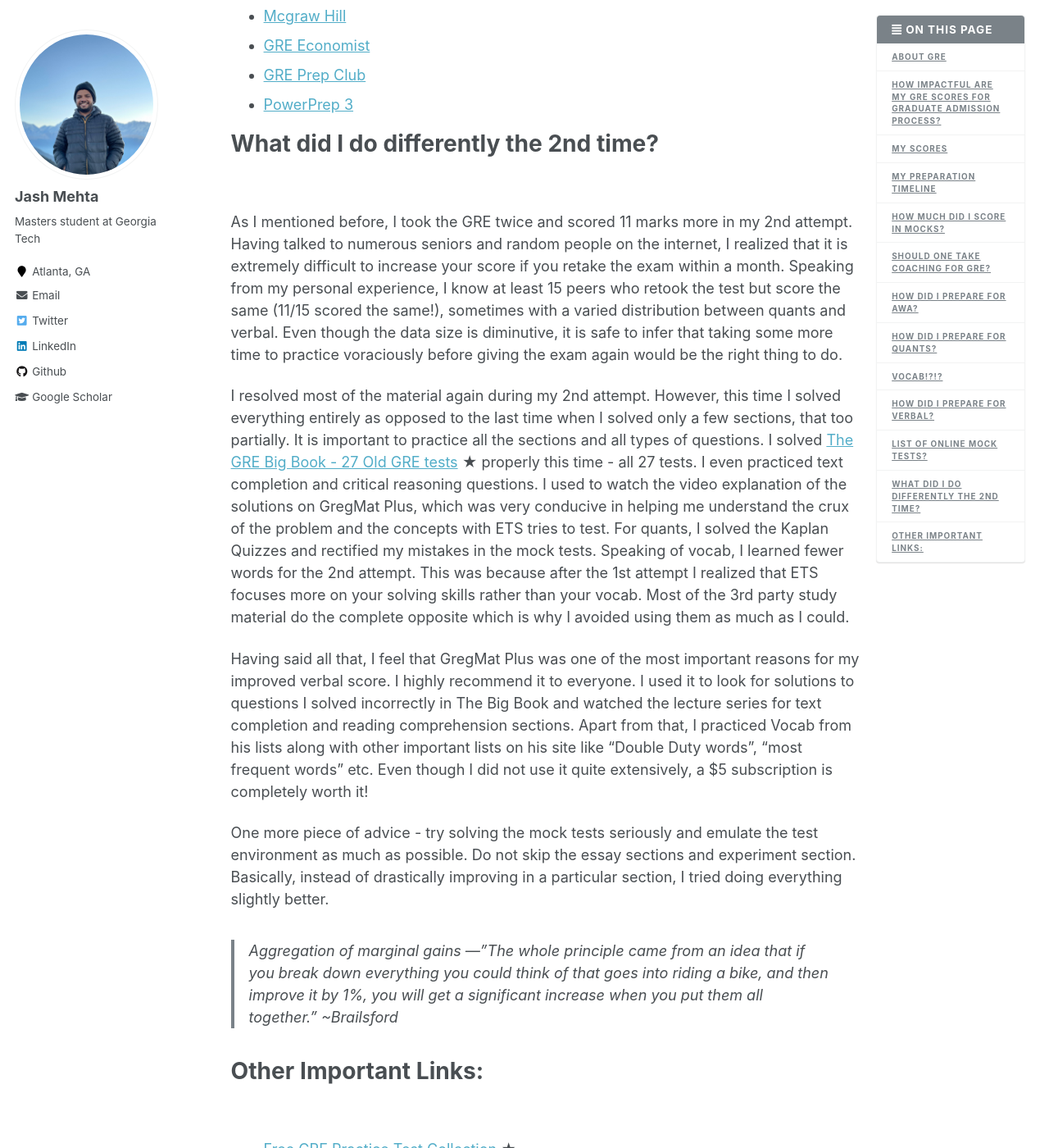
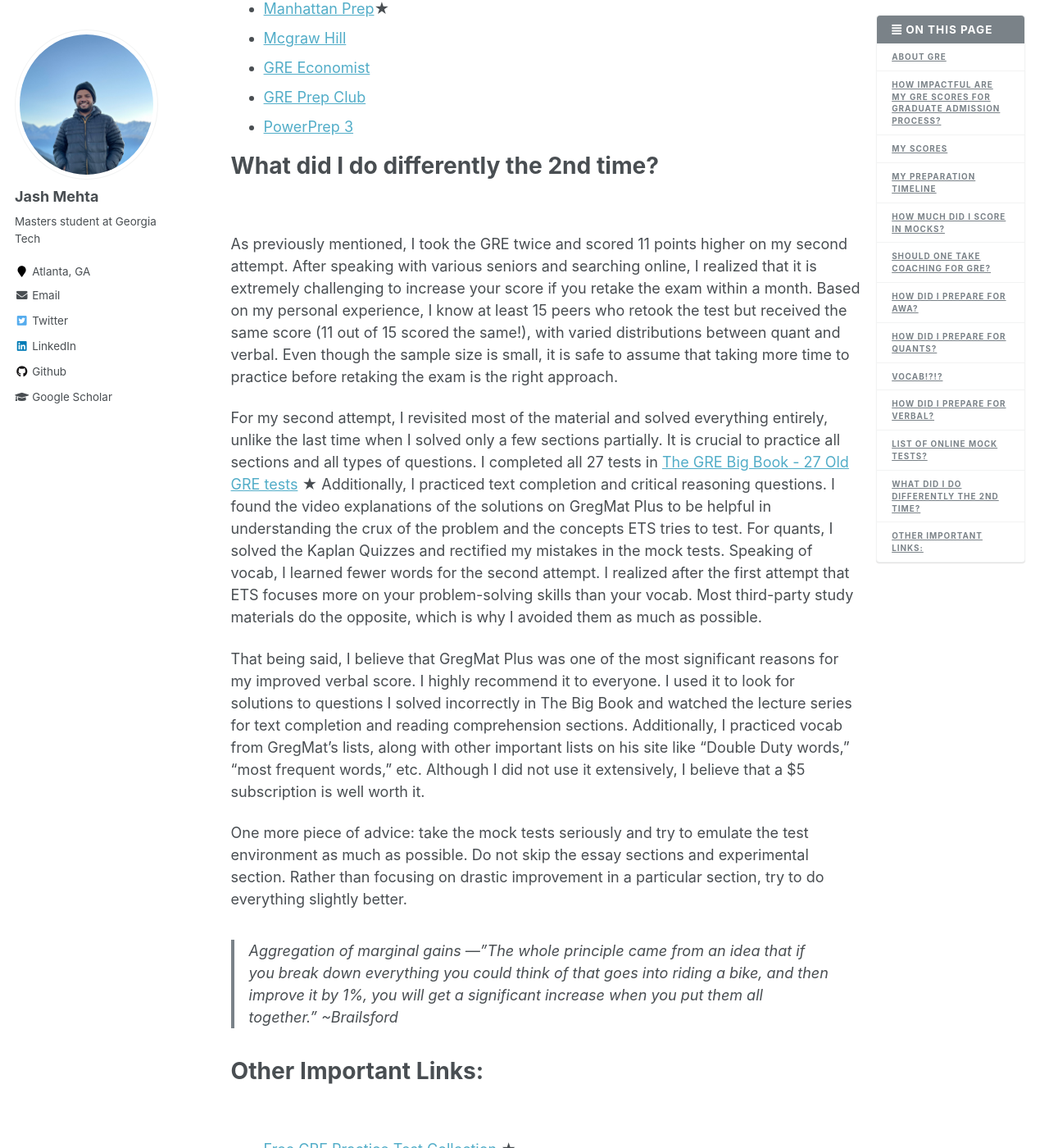
Before and after one commit to jashmehta3300/jashmehta3300.github.io, a Jekyll site: the page built from _posts/2021-02-09-gre-experience.md, in a window 1280 px wide and 1400 px high, scrolled down 7803 px. Shown: the whole window at 82% size. Built offline with Jekyll 4.4.1, drawn with Linux system fonts in a browser that asks for light colours; comment, search, counter and statistics services are not loaded; some of the changed text lies outside the part shown.

Commit message:
minor changes

```diff
--- a/_posts/2021-02-09-gre-experience.md
+++ b/_posts/2021-02-09-gre-experience.md
@@ -14,7 +14,7 @@ This blog is primarily about my preparation for Graduate Record Examination (GRE
 
 &#9733; - highly recommended
 
-While preparing for GRE, I have spent numerous hours soliciting advice from someone who has been through the same path before and has experienced it beforehand. I kept calling my peers and seniors for advice or thoughts on a particular problem I encountered while preparing. My penchant for writing compelled me to come up with this post to summarize everything, share my findings and answer the questions I was asked quite often.
+As I prepared for the GRE, I spent countless hours seeking advice from those who had already navigated the same path. I reached out to peers and seniors for insights on specific problems I encountered while studying. As someone with a passion for writing, I felt compelled to summarize my findings and share them with others, answering common questions that had been posed to me.
 
 <div>
     <blockquote class="twitter-tweet"><p lang="en" dir="ltr">When you’ve written the same code 3 times, write a function<br><br>When you’ve given the same in-person advice 3 times, write a blog post</p>&mdash; David Robinson (@drob) <a href="https://twitter.com/drob/status/928447584712253440?ref_src=twsrc%5Etfw">November 9, 2017</a></blockquote> <script async src="https://platform.twitter.com/widgets.js" charset="utf-8"></script>
@@ -31,7 +31,7 @@ While preparing for GRE, I have spent numerous hours soliciting advice from some
 <br />
 I recently came across this article written by Karthik Raghunathan from Stanford CS: [Demystifying the American Graduate Admission Process](https://nlp.stanford.edu/~rkarthik/DAGAP.pdf){:target="_blank" rel="noopener"} &#9733;. This is the most cohesive source I have found until now, which elucidates every aspect of the admission process. I strongly recommend everyone to go through this.
 
-However, for those who are here lazy and just want to know how impactful their GRE scores are, here is what the above article reads:
+However, for those who are short on time and want to know specifically about the impact of GRE scores, the article states the following:
 > The GRE General Test, conducted by ETS is a requirement for most of the top schools. However, the GRE
 Subject Test is usually optional for a Masters application. The GRE scores are mostly used as a negative filter for
 rejecting candidates. A poor GRE score can get the candidate rejected, but an exceptionally high GRE score will still
@@ -68,7 +68,7 @@ Three scores are reported on the GRE General Test:
 
 # My preparation timeline
 <br />
-I was able to score 328/340 with some smart work and a scintilla of dedication. I was irked after my first unsuccessful attempt and GRE seemed like a daunting task to me. However, I knew that I needed a decent score to fulfill my aspirations to pursue graduate studies abroad. It motivated me to study again and rectify the mistakes I made before. In the end, it turned out to be quite fruitful! I’ll retrospect here my journey from the day I officially started the preparation.
+I was able to achieve a score of 328/340 with some smart work and a hint of dedication. After my first unsuccessful attempt, I was disheartened and the GRE seemed like a daunting task to me. However, I knew that I needed a decent score to fulfill my aspirations of pursuing graduate studies abroad, which motivated me to study harder and rectify the mistakes I made before. In the end, it turned out to be quite fruitful! Let me reflect on my journey from the day I officially started the preparation.
 My GRE preparation timeline goes something like this:
 
 * June 2020: Started learning words, spending an hour or so each day
@@ -101,20 +101,20 @@ With proper planning, a score way better than mine, probably 330+/340, is easily
 
 # Should one take coaching for GRE?
 <br />
-Nothing against the people who do take coaching, but I strongly feel that there is no need for it. According to me, GRE tests your ability to apply knowledge rather than learn intricate things. Practice is all you need so unless you are someone who won't study until your coach pressures you to, GRE classes are not worth the money.
+unnecessary for the GRE. In my opinion, the test evaluates your ability to apply knowledge rather than memorize intricate details. All you really need is practice, so unless you're the type of person who won't study without external pressure, GRE classes aren't worth the expense.
 
 # How did I prepare for AWA?
 <br />
-It comprises of 2 essays, of 30 minutes each. To be honest, the score of AWA does not matter drastically but it helps to have a 4+ (which is easy to get given that you are a decent writer). However, AWA is the first section of GRE, and performing well in this section helps you boost your confidence for the subsequent Quants and Verbal Sections. The writing sections are not testing knowledge but instead structure and critical thinking ability. If you have a flair for writing, this should not be too challenging. However, if not, then take up a few topics and write your essays.
+The GRE writing section comprises of two essays, each of 30 minutes. Although the score of AWA does not hold much significance, achieving a 4+ score can certainly help boost your confidence for the subsequent Quants and Verbal sections. The writing sections aim to test your structure and critical thinking abilities rather than your knowledge. If you have a flair for writing, this section should not be too challenging. However, if writing is not your strong suit, then practicing a few topics and writing essays can be beneficial.
 
-I practiced 3 issue essays and 2 argument essays for appearing for the exam. While giving the mocks, I realized that I slightly struggled in coming up with ample points to support my issue essay arguments. Spending a lot of time in opening the issue essay aggravated the problem. Thus, to alleviate it, I went through the pool of Issue Essays (list of 150 essays) and noted the ones which perplexed me ([this](https://docs.google.com/document/d/19Pfu_IcPMPbxVfz5efyTLO5uxPnw5xHGiqd3GAkGDgE/edit?usp=sharing){:target="_blank" rel="noopener"} is my list). I then surfed the net, found essays written by random people on various portals, and read them to gather a few points. I even prepared a dummy starting paragraph for my Issue essay which was loaded with GRE words to leave a good first impression and to save time for my body paragraphs. I found the argument essays quite straightforward so I did not pay much heed while preparing.
+For my preparation, I practiced three issue essays and two argument essays. During my mock tests, I found that I struggled to come up with ample points to support my issue essay arguments and spent a lot of time in opening the issue essay, which aggravated the problem. To alleviate this issue, I went through the pool of Issue Essays (list of 150 essays), noted the ones that perplexed me ([this](https://docs.google.com/document/d/19Pfu_IcPMPbxVfz5efyTLO5uxPnw5xHGiqd3GAkGDgE/edit?usp=sharing){:target="_blank" rel="noopener"} is my list), and read essays written by others to gather a few points. I even prepared a dummy starting paragraph loaded with GRE words to leave a good first impression and save time for my body paragraphs. I found the argument essays straightforward, so I did not pay much attention while preparing for them.
 
 The start and end I prepared for my essays can be found - [here](/files/blog/AWA.pdf){:target="_blank" rel="noopener"}. It is needless to say that copying the text as it is will not help you since ETS has a provision for plagiarism in AWA essays.
 
 Does the GRE essay come from the pool of topics specified on the ETS website?
 **Yes**, both the argument and essay topics come from the essay or argument pool as specified in the ETS site (links present at the end of this answer)
 
-People often skip the AWA section while appearing for mock tests. Please don't do that. I know it is vapid and tedious, but it will help you judge yourself better. There are high chances of you making a silly mistake in the last Quants section if you wrote the essays and you are not used to writing tests with such long time formats. Adhere to writing both the essays diligently. It indeed will bear you sweet fruit.
+Many test-takers skip the AWA section during mock tests, but it is essential not to do so. Although it may seem uninteresting and time-consuming, writing the essays can help you evaluate your abilities better. Additionally, if you are not accustomed to taking tests with such long time formats, there is a high chance of making silly mistakes in the last Quants section. Thus, it is recommended to write both essays diligently as it can yield fruitful results.
 
 Important Links:
 
@@ -140,11 +140,11 @@ These are the resources for practicing quants:
 * [Target Test Prep Formula Sheet](https://drive.google.com/file/d/11FwBghTMkFhp4fNTGuXTr78emRoc1w4D/view){:target="_blank" rel="noopener"}
 * [Collection of various "cheat sheets"](https://drive.google.com/drive/u/0/folders/1vWIfelVKbptwgnZkq0wXI0m07-Nt6ClS){:target="_blank" rel="noopener"}
 
-Whenever I erred in any question during my mocks, I used to go back to that chapter, analyze what I missed and make a note of it for future reference. I feel that making a list of mistakes, is of paramount importance since it helped me ensure that I don't make the same silly mistake twice.
+Whenever I made a mistake in a question during my mock tests, I would go back to that chapter, analyze what I missed, and make a note of it for future reference. Making a list of mistakes is paramount because it helped me ensure that I didn't make the same silly mistake twice.
 
-I would personally suggest starting with Manhattan 5lb and Nova GRE Math Bible for someone who wants to learn concepts. Even though the sums in these books are straightforward, they do help in the revision of concepts and certain areas that are easy to miss (like box plots). You should not skip a single thing in quants, however trivial it might be. A few of my peers did not pay heed to topics like box plots, GRE math conventions, the sum of interior angles, etc, and were surprised to see multiple questions relating to it in their actual GRE.
+I highly recommend starting with Manhattan 5lb and Nova GRE Math Bible for someone who wants to learn concepts. Even though the problems in these books are straightforward, they do help with the revision of concepts and certain areas that are easy to miss, such as box plots. You should not skip a single topic in quants, no matter how trivial it may seem. Some of my peers ignored topics such as box plots, GRE math conventions, and the sum of interior angles, and were surprised to see multiple questions related to them on their actual GRE.
 
-Lastly, if you are shooting for the moon? You might want to solve GMAT sums which are harder than GRE quants.
+Lastly, if you are aiming for a high score, you might want to solve GMAT problems, which are harder than GRE quants.
 
 # Vocab!?!?
 <br />
@@ -159,11 +159,11 @@ These are lists I would recommend for vocab (in order):
 
 # How did I prepare for Verbal?
 <br />
-Firstly, for verbal in particular, I strongly recommend solving the Official ETS Verbal Guide before your actual GRE, since it is important to get accustomed to ETS’ way of testing.
+Firstly, I strongly recommend solving the Official ETS Verbal Guide before taking the actual GRE, especially for the verbal section. This is because it is important to get accustomed to ETS' way of testing.
 
-During my 2nd attempt, I got a subscription to [GregMat Plus](https://www.youtube.com/watch?v=J0ywReE4qKo){:target="_blank" rel="noopener"}&#9733;. Nothing has been more helpful. The affordability of GregMat is one of its high points. You will rarely find a course that is so well structured and so credible for such a low price in the world of test prep. Monthly payment of $5 gives you access to a magnitude of different learning material.
+During my 2nd attempt, I got a subscription to [GregMat Plus](https://www.youtube.com/watch?v=J0ywReE4qKo){:target="_blank" rel="noopener"}&#9733;. Nothing has been more helpful. The affordability of GregMat is one of its best points. You will rarely find a course that is so well structured and so credible for such a low price in the world of test prep. A monthly payment of $5 gives you access to an extensive collection of study resources.
 
-The verbal score does not matter as much as the Quants score does. For people aiming for STEM courses, a score in the vicinity of 152–155 in verbal should be enough. However, a good verbal score helps to escalate the total GRE score. Majority of my preparation for verbal included solving [The GRE Big Book - 27 Old GRE tests](https://www.amazon.com/GRE-Practicing-Take-General-Test/dp/0446396001/ref=sr_1_6?keywords=gre+the+big+book&qid=1554738135&s=gateway&sr=8-6){:target="_blank" rel="noopener"} &#9733;. Even though the format has changed, but the short and long passages are quite relevant. Solving the text completion and critical reasoning questions from this book is also not a bad idea. Apart of the Big Book, I solved [The Princeton Review - 1014 practice questions](https://www.amazon.in/Practice-Questions-Graduate-School-Preparation/dp/0307945383){:target="_blank" rel="noopener"} and [Kaplan's Quiz](https://www.kaptest.com/gre){:target="_blank" rel="noopener"}. I would suggest not to solve Manhattan 5lb for verbal since the questions are not similar to what ETS asks. They are more focused on vocab rather than logic.
+It's important to note that while the verbal score is not as crucial as the quant score for STEM courses, a good verbal score can still boost your overall GRE score. For those aiming for STEM courses, a verbal score in the range of 152-155 is generally sufficient. o prepare for the verbal section, I found solving [The GRE Big Book - 27 Old GRE tests](https://www.amazon.com/GRE-Practicing-Take-General-Test/dp/0446396001/ref=sr_1_6?keywords=gre+the+big+book&qid=1554738135&s=gateway&sr=8-6){:target="_blank" rel="noopener"} &#9733;to be helpful, as the short and long passages are still relevant even though the format has changed. Additionally, practicing text completion and critical reasoning questions from this book can also be beneficial. Apart of the Big Book, I also used [The Princeton Review - 1014 practice questions](https://www.amazon.in/Practice-Questions-Graduate-School-Preparation/dp/0307945383){:target="_blank" rel="noopener"} and [Kaplan's Quiz](https://www.kaptest.com/gre){:target="_blank" rel="noopener"}. However, I would not recommend using Manhattan 5lb for verbal practice since the questions are focused more on vocabulary than logic, which is not representative of the actual GRE test.
 
 Mastering reading comprehension is of paramount importance since half of the questions in verbal are passages. [Here](https://www.youtube.com/watch?v=7pUvqCcSlcU&list=PLFzybs-0YWa0PxFl_5oVK41xBfLxPkNN1){:target="_blank" rel="noopener"} are some of the reading strategies which might be helpful. Sentence equivalence questions can't be relied upon since you get only 8/40 of them and you can never be sure of the vocab. However, the [Pairing Strategy](https://www.youtube.com/watch?v=szdk6IGF9hQ){:target="_blank" rel="noopener"} works surprisingly well! You only get 4/40 critical reasoning questions, which are slightly more difficult than other questions partially because they have a 5-6 line passage for a single question. It's okay to not spend a lot of time preparing for such questions. I personally find text completion questions quite straight-forward most of the time. I highly recommend watching [these tricks](https://www.youtube.com/watch?v=p9qAG0rXTG4&list=PLFzybs-0YWa2YUvcjq4sAqHd_SFd2XHtV){:target="_blank" rel="noopener"} (specially the math strategy) which were very helpful.
 
@@ -190,13 +190,13 @@ Resources:
 # What did I do differently the 2nd time?
 <br />
 
-As I mentioned before, I took the GRE twice and scored 11 marks more in my 2nd attempt. Having talked to numerous seniors and random people on the internet, I realized that it is extremely difficult to increase your score if you retake the exam within a month. Speaking from my personal experience, I know at least 15 peers who retook the test but score the same (11/15 scored the same!), sometimes with a varied distribution between quants and verbal. Even though the data size is diminutive, it is safe to infer that taking some more time to practice voraciously before giving the exam again would be the right thing to do.
+As previously mentioned, I took the GRE twice and scored 11 points higher on my second attempt. After speaking with various seniors and searching online, I realized that it is extremely challenging to increase your score if you retake the exam within a month. Based on my personal experience, I know at least 15 peers who retook the test but received the same score (11 out of 15 scored the same!), with varied distributions between quant and verbal. Even though the sample size is small, it is safe to assume that taking more time to practice before retaking the exam is the right approach.
 
-I resolved most of the material again during my 2nd attempt. However, this time I solved everything entirely as opposed to the last time when I solved only a few sections, that too partially. It is important to practice all the sections and all types of questions. I solved  [The GRE Big Book - 27 Old GRE tests](https://www.amazon.com/GRE-Practicing-Take-General-Test/dp/0446396001/ref=sr_1_6?keywords=gre+the+big+book&qid=1554738135&s=gateway&sr=8-6){:target="_blank" rel="noopener"} &#9733; properly this time - all 27 tests. I even practiced text completion and critical reasoning questions. I used to watch the video explanation of the solutions on GregMat Plus, which was very conducive in helping me understand the crux of the problem and the concepts with ETS tries to test. For quants, I solved the Kaplan Quizzes and rectified my mistakes in the mock tests. Speaking of vocab, I learned fewer words for the 2nd attempt. This was because after the 1st attempt I realized that ETS focuses more on your solving skills rather than your vocab. Most of the 3rd party study material do the complete opposite which is why I avoided using them as much as I could.
+For my second attempt, I revisited most of the material and solved everything entirely, unlike the last time when I solved only a few sections partially. It is crucial to practice all sections and all types of questions. I completed all 27 tests in  [The GRE Big Book - 27 Old GRE tests](https://www.amazon.com/GRE-Practicing-Take-General-Test/dp/0446396001/ref=sr_1_6?keywords=gre+the+big+book&qid=1554738135&s=gateway&sr=8-6){:target="_blank" rel="noopener"} &#9733; Additionally, I practiced text completion and critical reasoning questions. I found the video explanations of the solutions on GregMat Plus to be helpful in understanding the crux of the problem and the concepts ETS tries to test. For quants, I solved the Kaplan Quizzes and rectified my mistakes in the mock tests. Speaking of vocab, I learned fewer words for the second attempt. I realized after the first attempt that ETS focuses more on your problem-solving skills than your vocab. Most third-party study materials do the opposite, which is why I avoided them as much as possible.
 
-Having said all that, I feel that GregMat Plus was one of the most important reasons for my improved verbal score. I highly recommend it to everyone. I used it to look for solutions to questions I solved incorrectly in The Big Book and watched the lecture series for text completion and reading comprehension sections. Apart from that, I practiced Vocab from his lists along with other important lists on his site like "Double Duty words", "most frequent words" etc. Even though I did not use it quite extensively, a $5 subscription is completely worth it!
+That being said, I believe that GregMat Plus was one of the most significant reasons for my improved verbal score. I highly recommend it to everyone. I used it to look for solutions to questions I solved incorrectly in The Big Book and watched the lecture series for text completion and reading comprehension sections. Additionally, I practiced vocab from GregMat's lists, along with other important lists on his site like "Double Duty words," "most frequent words," etc. Although I did not use it extensively, I believe that a $5 subscription is well worth it.
 
-One more piece of advice - try solving the mock tests seriously and emulate the test environment as much as possible. Do not skip the essay sections and experiment section. Basically, instead of drastically improving in a particular section, I tried doing everything slightly better.
+One more piece of advice: take the mock tests seriously and try to emulate the test environment as much as possible. Do not skip the essay sections and experimental section. Rather than focusing on drastic improvement in a particular section, try to do everything slightly better.
 
 > Aggregation of marginal gains —"The whole principle came from an idea that if you break down everything you could think of that goes into riding a bike, and then improve it by 1%, you will get a significant increase when you put them all together." ~Brailsford
 
```
